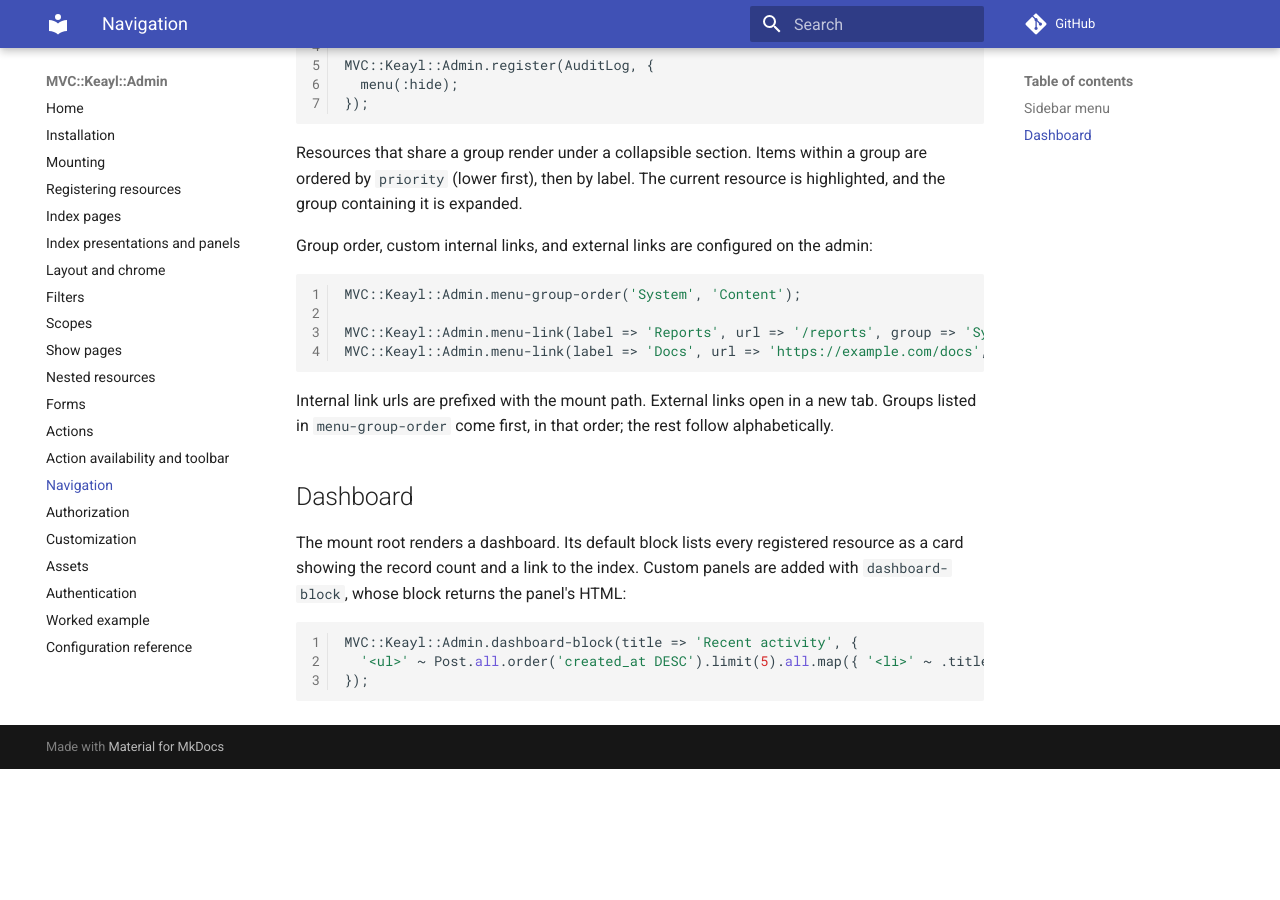
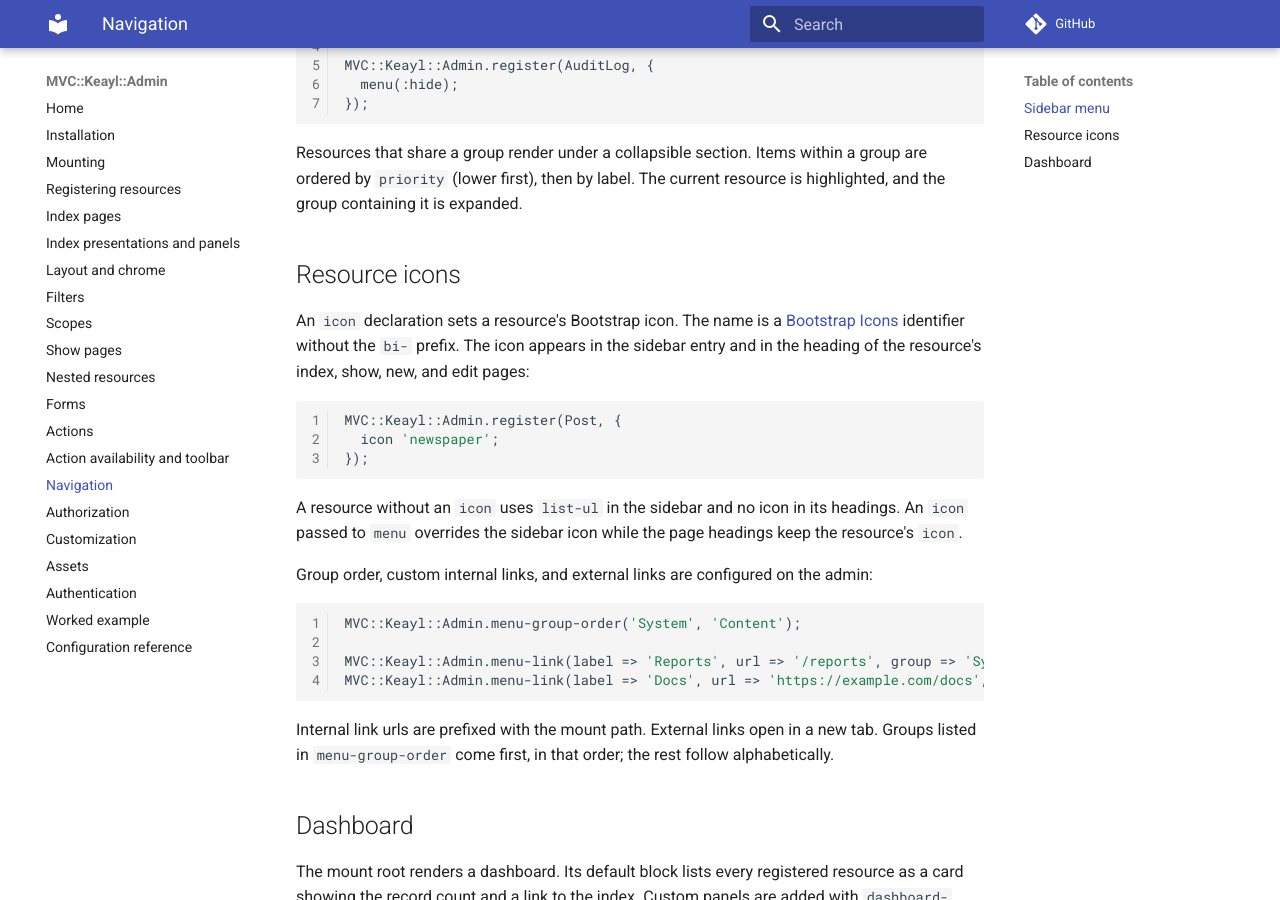
Before and after one commit to gdonald/MVC-Keayl-Admin, an MkDocs documentation site: the page built from docs-src/docs/navigation.md, in a window 1280 px wide and 900 px high, scrolled down 328 px. Built offline with MkDocs 1.6.1 and Material for MkDocs 9.7.7, drawn with Linux system fonts in a browser that asks for light colours; comment, search, counter and statistics services are not loaded; before the commit the page ends 1097 px from its top, so only the background shows below that.

Commit message:
Add Bootstrap icon support

````diff
--- a/docs-src/docs/navigation.md
+++ b/docs-src/docs/navigation.md
@@ -19,6 +19,23 @@ MVC::Keayl::Admin.register(AuditLog, {
 Resources that share a group render under a collapsible section. Items within a
 group are ordered by `priority` (lower first), then by label. The current
 resource is highlighted, and the group containing it is expanded.
+
+## Resource icons
+
+An `icon` declaration sets a resource's Bootstrap icon. The name is a
+[Bootstrap Icons](https://icons.getbootstrap.com/) identifier without the `bi-`
+prefix. The icon appears in the sidebar entry and in the heading of the
+resource's index, show, new, and edit pages:
+
+```raku
+MVC::Keayl::Admin.register(Post, {
+  icon 'newspaper';
+});
+```
+
+A resource without an `icon` uses `list-ul` in the sidebar and no icon in its
+headings. An `icon` passed to `menu` overrides the sidebar icon while the page
+headings keep the resource's `icon`.
 
 Group order, custom internal links, and external links are configured on the
 admin:
````
Also changed, not shown: docs-src/docs/customization.md (+2 -1 lines), docs-src/docs/registration.md (+1 -0 lines), 13 other files.
